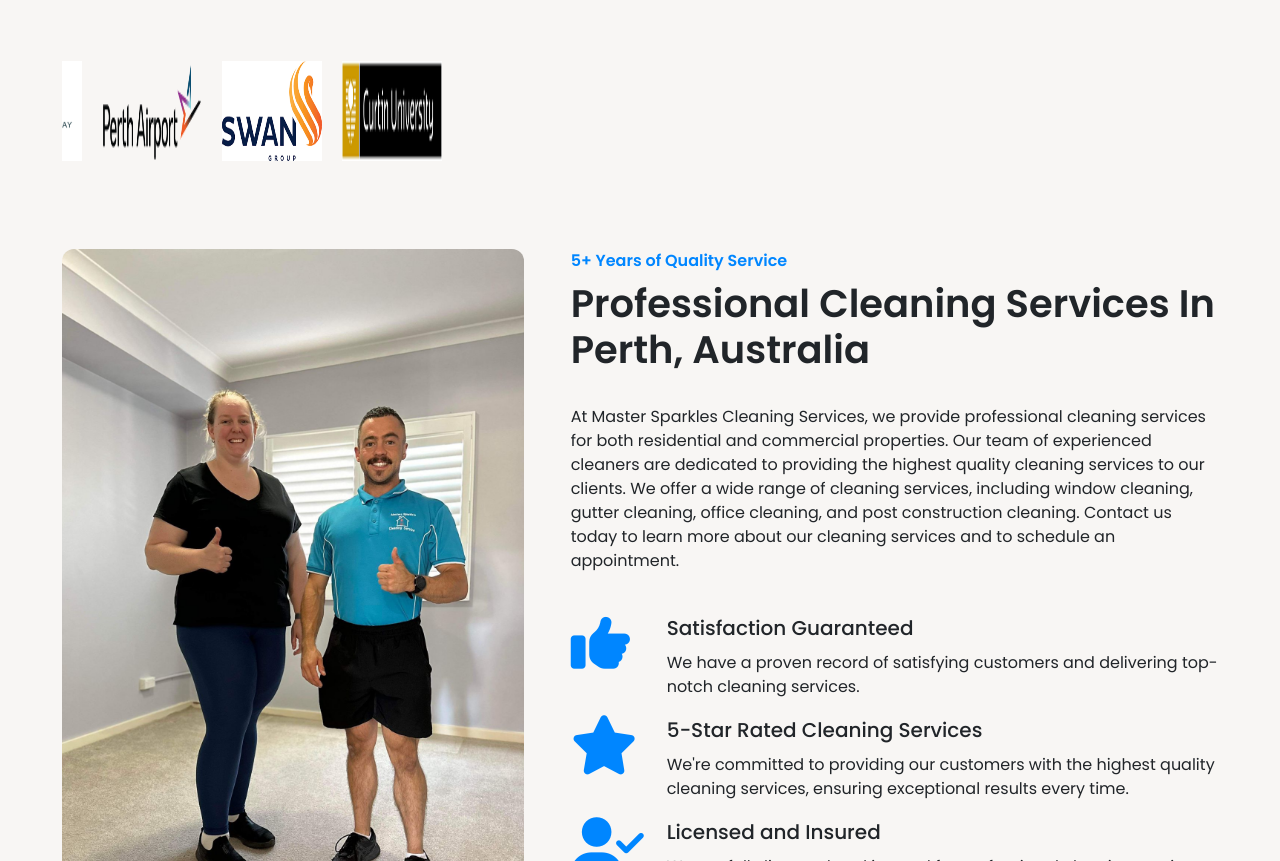
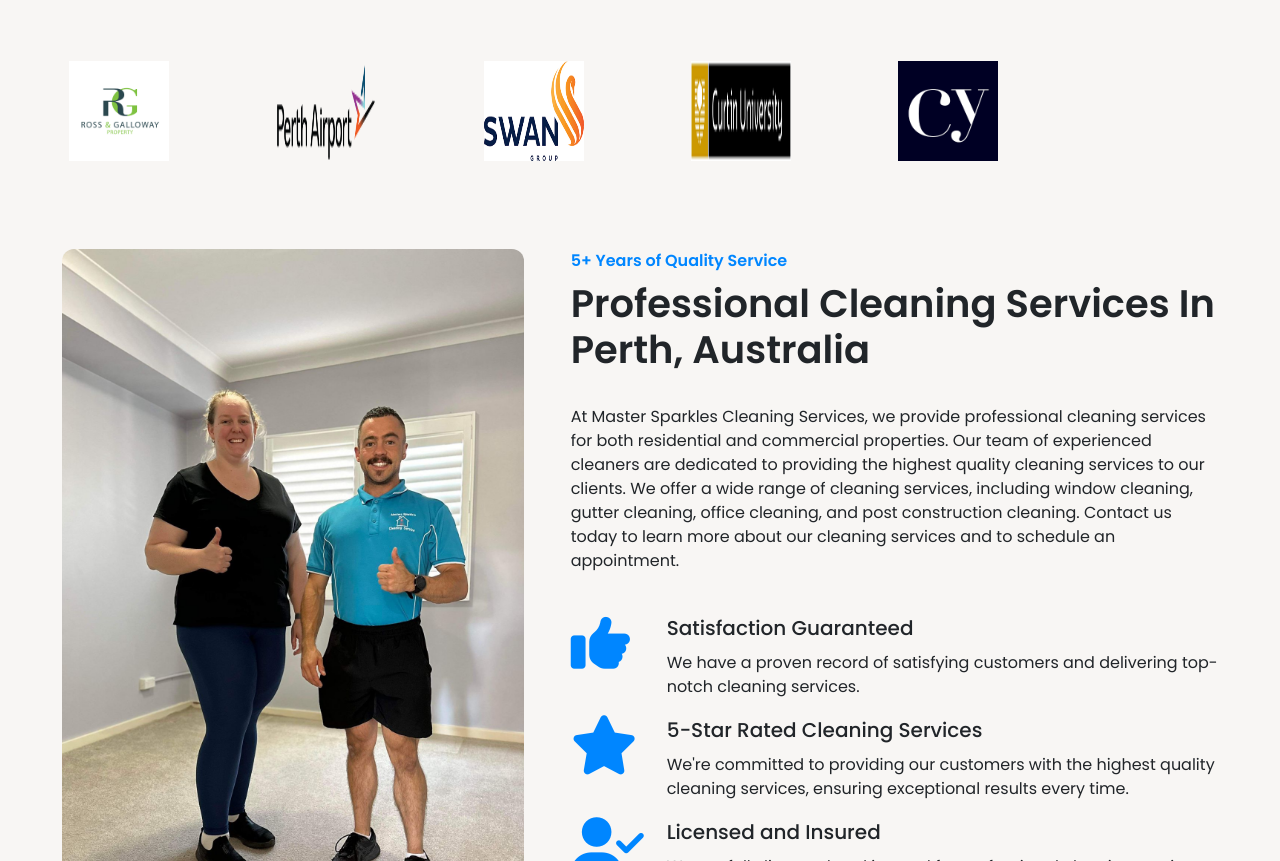
Before and after one commit to ZappySites/master-sparkles, a website: page index.html in a window 1280 px wide. Shown: the part 1385-2246 px from the top of the page. Drawn offline with nearby package versions, Linux system fonts and the light colour scheme.

Commit message:
Update index.html

```diff
--- a/index.html
+++ b/index.html
@@ -36,6 +36,7 @@
 	  .slider {
 		display: flex;
 		transition: transform 0.5s ease-in-out;
+		justify-content: space-between;
 	  }
 	  .sliderlogo {
 		width: 100px; /* Adjust as needed */
@@ -370,11 +371,11 @@
 	<section class="container">
 		<div class="slider-container">
 		  <div class="slider">
-			<img class="sliderlogo" src="img/brand1.png" alt="Logo 1">
-			<img class="sliderlogo" src="img/brand2.png" alt="Logo 2">
-			<img class="sliderlogo" src="img/brand3.png" alt="Logo 3">
-			<img class="sliderlogo" src="img/brand4.png" alt="Logo 4">
-			<img class="sliderlogo" src="img/brand5.png" alt="Logo 5">
+			<img class="sliderlogo" src="img/brand1.PNG" alt="Logo 1">
+			<img class="sliderlogo" src="img/brand2.PNG" alt="Logo 2">
+			<img class="sliderlogo" src="img/brand3.PNG" alt="Logo 3">
+			<img class="sliderlogo" src="img/brand4.PNG" alt="Logo 4">
+			<img class="sliderlogo" src="img/brand5.PNG" alt="Logo 5">
 		  </div>
 		</div>
 	</section>
@@ -388,10 +389,30 @@
     slideIndex = 0;
   }
   const offset = -slideIndex * slider.children[0].offsetWidth;
+  slider.style.transition = 'transform 0.5s ease-in-out';
   slider.style.transform = `translateX(${offset}px)`;
 }
 
+function resetSlide() {
+  slideIndex = 0;
+  slider.style.transition = 'none';
+  const offset = -slideIndex * slider.children[0].offsetWidth;
+  slider.style.transform = `translateX(${offset}px)`;
+}
+
+// Clone the first logo and append it to the end
+const firstLogo = slider.children[0].cloneNode(true);
+slider.appendChild(firstLogo);
+
 setInterval(slide, 3000); // Change slide every 3 seconds
+
+// Reset slide to the first logo after transition ends
+slider.addEventListener('transitionend', function() {
+  if (slideIndex === slider.children.length - 1) {
+    resetSlide();
+  }
+});
+
 </script>
 
 
```
Lines whose indentation alone changed are shown as unchanged.
